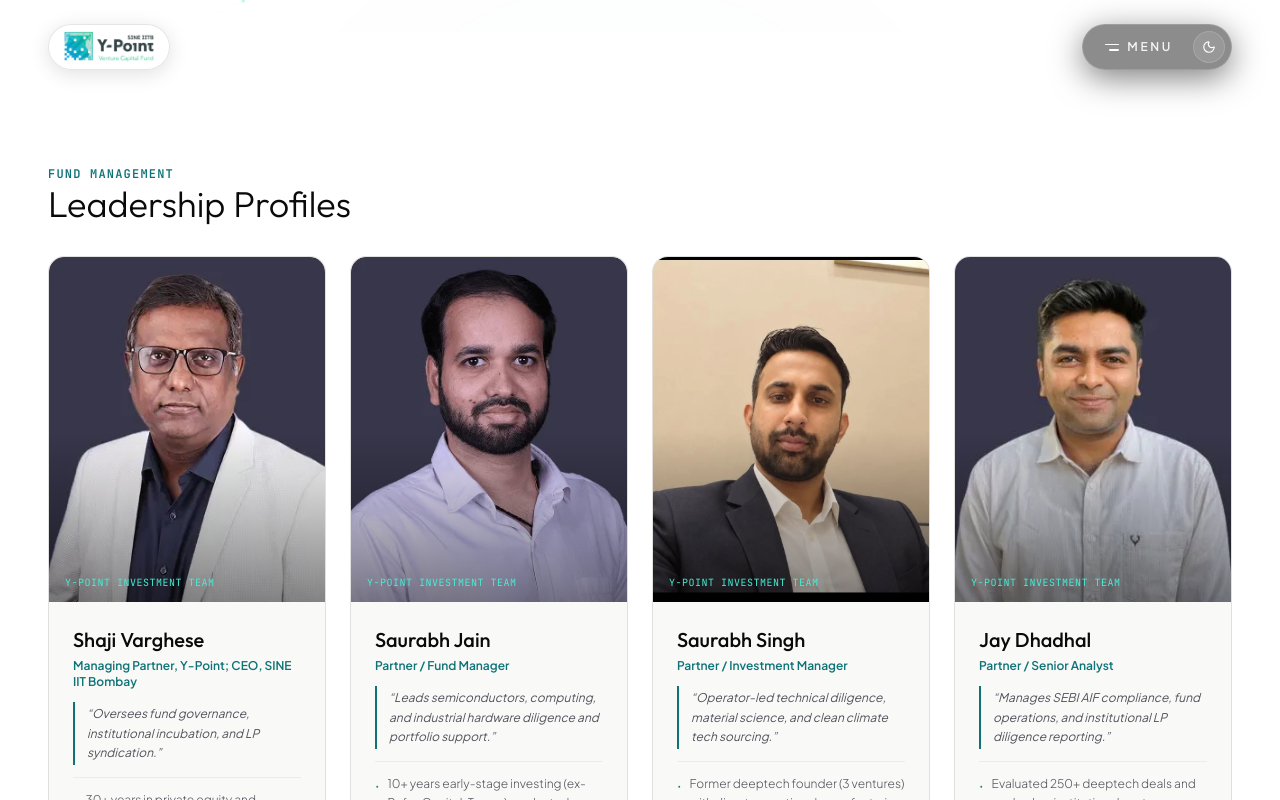
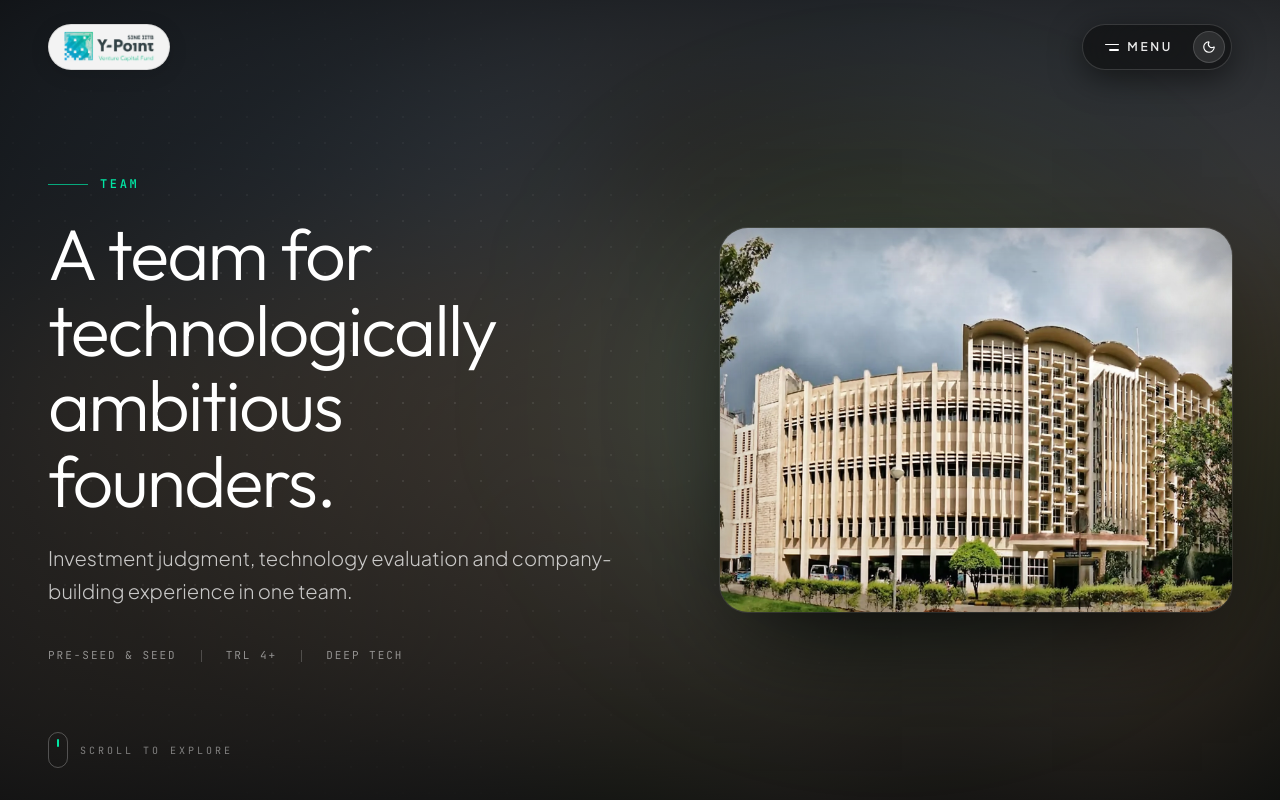
Before and after one commit to Ankit-singh-dot/y-point, a Next.js app in the folder my-app/: page /team in a window 1280 px wide. Shown: the top 800 px of the page. Built offline with nearby package versions, Linux system fonts and the light colour scheme.

Commit message:
imcegh_impoveement app/team/page.tsx

```diff
--- a/my-app/app/team/page.tsx
+++ b/my-app/app/team/page.tsx
@@ -1,11 +1,13 @@
 "use client";
 
 import React from "react";
+import PhotoHero from "../components/PhotoHero";
 import TeamSection from "../components/TeamSection";
 
 export default function TeamPage() {
   return (
-    <main className="min-h-screen pt-8">
+    <main className="min-h-screen">
+      <PhotoHero photo="mainBuilding" eyebrow="Team" title="A team for technologically ambitious founders." intro="Investment judgment, technology evaluation and company-building experience in one team." />
       <TeamSection />
     </main>
   );
```
